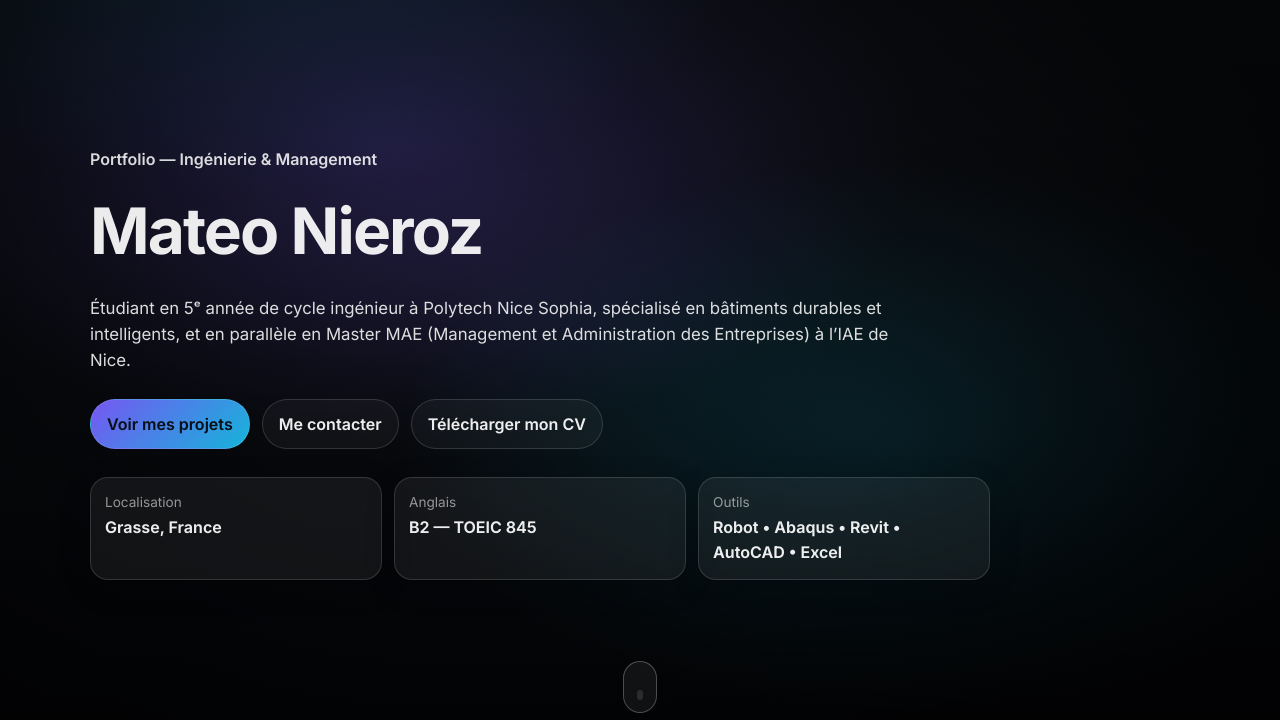
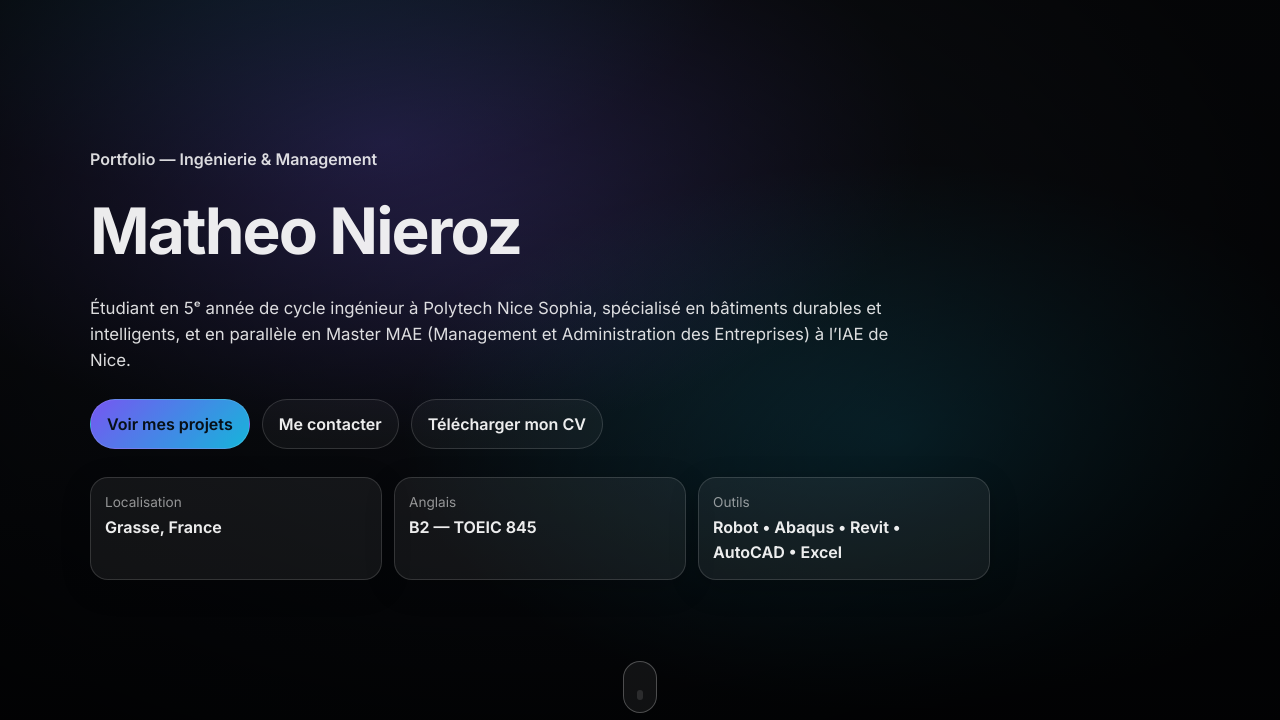
Before and after one commit to mateonieroz/portofolio, a plain HTML site: page index.html in a window 1280 px wide. Shown: the part 80-800 px from the top of the page. Drawn offline with Linux system fonts and the light colour scheme.

```diff
--- a/index.html
+++ b/index.html
@@ -59,7 +59,7 @@
         <div class="container hero-content">
           <p class="hero-kicker" data-i18n="hero_kicker">Portfolio — Ingénierie & Management</p>
 
-          <h1>Mateo Nieroz</h1>
+          <h1>Matheo Nieroz</h1>
 
           <p class="hero-subtitle" data-i18n="hero_subtitle">
             Étudiant en 5ᵉ année de cycle ingénieur à Polytech Nice Sophia, spécialisé en bâtiments durables et intelligents,
```
